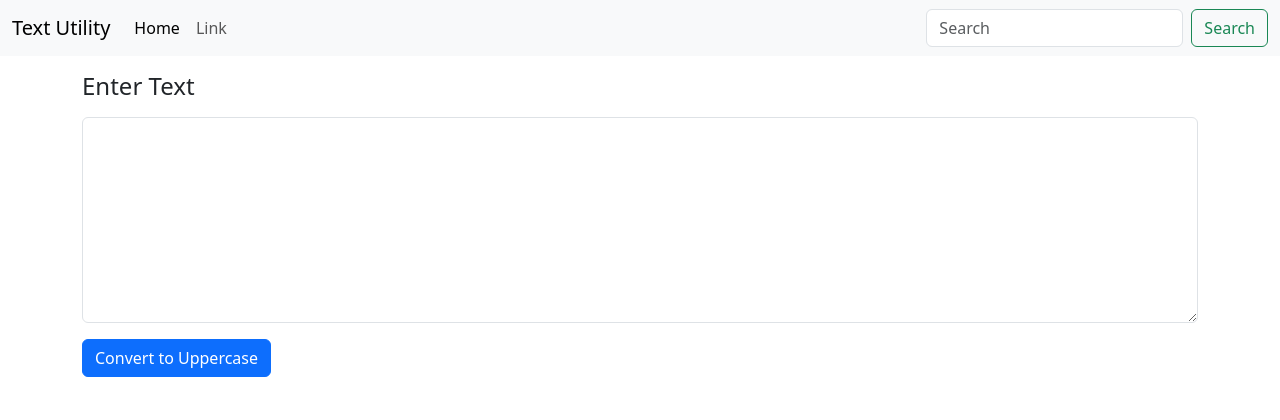
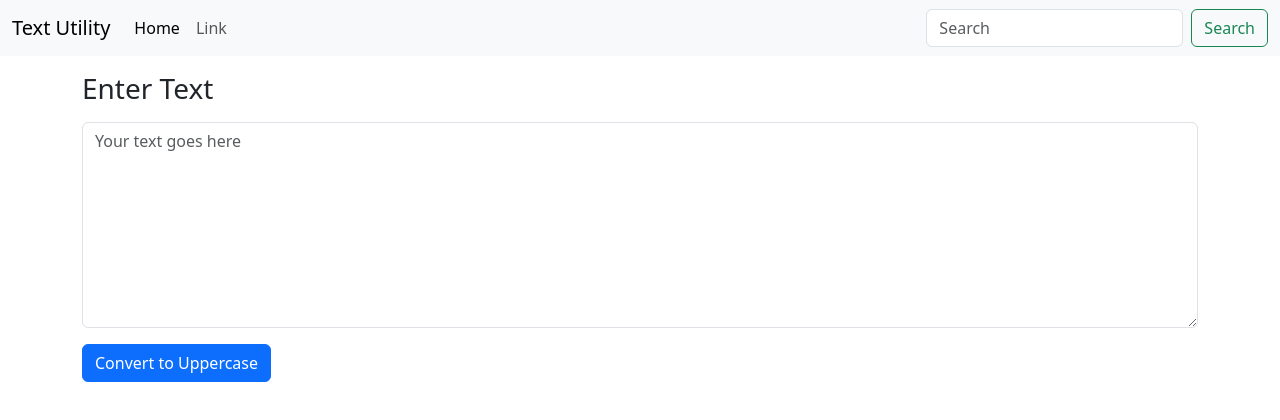
Before and after one commit to itsmeshashank13/text-utils, a React (Create React App) app: page / in a window 1280 px wide. Shown: the top 420 px of the page. Built offline with nearby package versions, Linux system fonts and the light colour scheme.

Commit message:
created 1 feature of making text uppercase

```diff
--- a/public/index.html
+++ b/public/index.html
@@ -6,7 +6,6 @@
     <meta name="viewport" content="width=device-width, initial-scale=1" />
     <meta name="theme-color" content="#000000" />
     <link rel="apple-touch-icon" href="%PUBLIC_URL%/logo192.png" />
-    <link rel="manifest" href="%PUBLIC_URL%/manifest.json" />
     <title>Text Utility Tool</title>
   </head>
   <body>
--- a/src/components/Textform.jsx
+++ b/src/components/Textform.jsx
@@ -1,13 +1,27 @@
-import React from "react";
+import React, { useState } from "react";
 
 export default function Textform(props) {
+
+  const handleUppercaseClick = ()=> {
+    let newText = text.toUpperCase();
+    setText(newText);
+  }
+
+  const handleOnChange = (event)=> {
+    setText(event.target.value);
+  }
+
+  const [text, setText] = useState("");
+
   return (
     <div>
       <div className="mb-3">
-        <label htmlFor="myBox" class="form-label"><h4>{props.heading}</h4></label>
-        <textarea className="form-control" id="myBox" rows="8" />
+        <label htmlFor="myBox" className="form-label">
+          <h3>{props.heading}</h3>
+        </label>
+        <textarea className="form-control" value={text} onChange={handleOnChange} id="myBox" placeholder="Your text goes here" rows="8" />
       </div>
-      <button className="btn btn-primary">Convert to Uppercase</button>
+      <button className="btn btn-primary" onClick={handleUppercaseClick}>Convert to Uppercase</button>
     </div>
-  );
-}
+  )
+};
```
